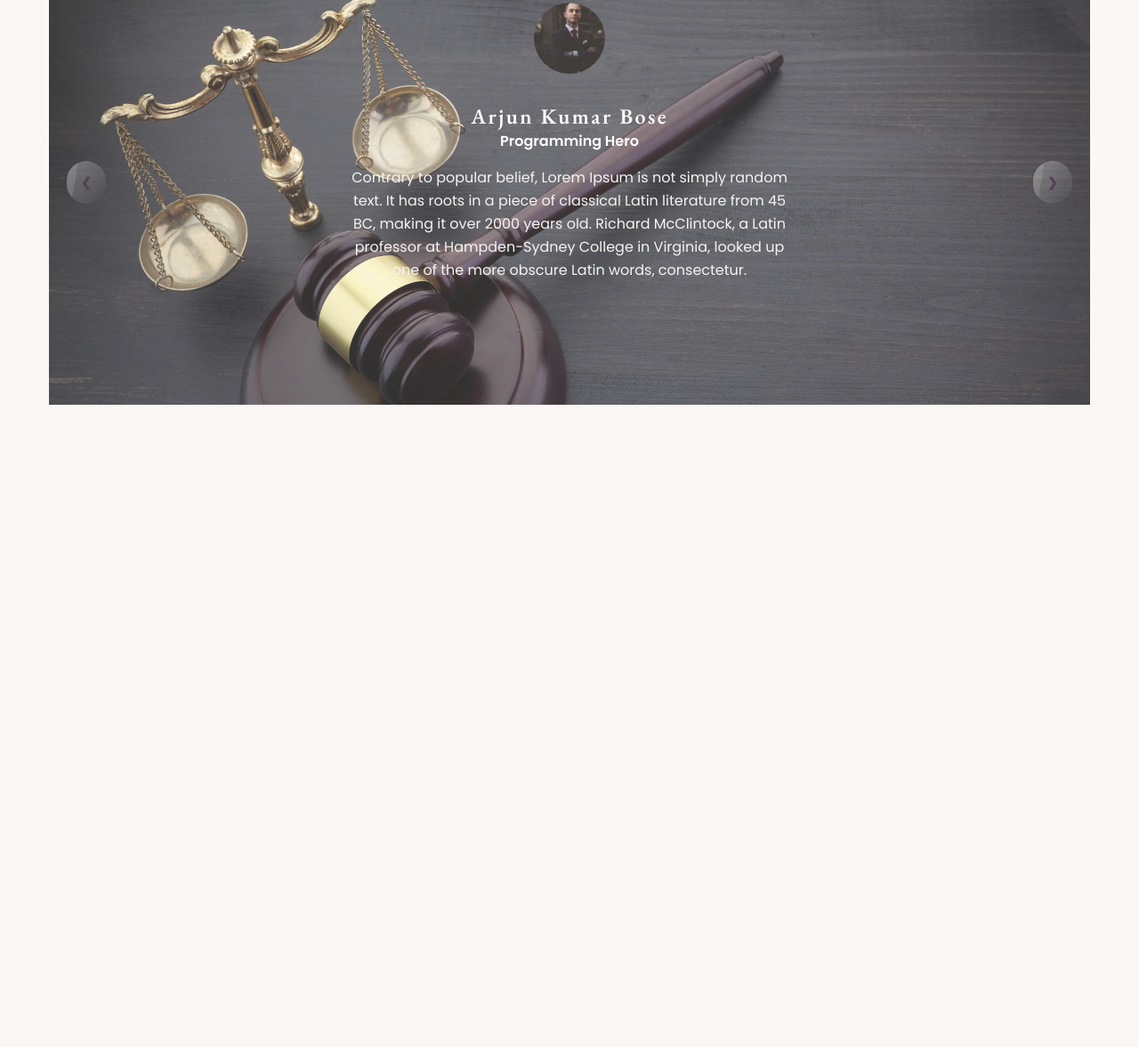
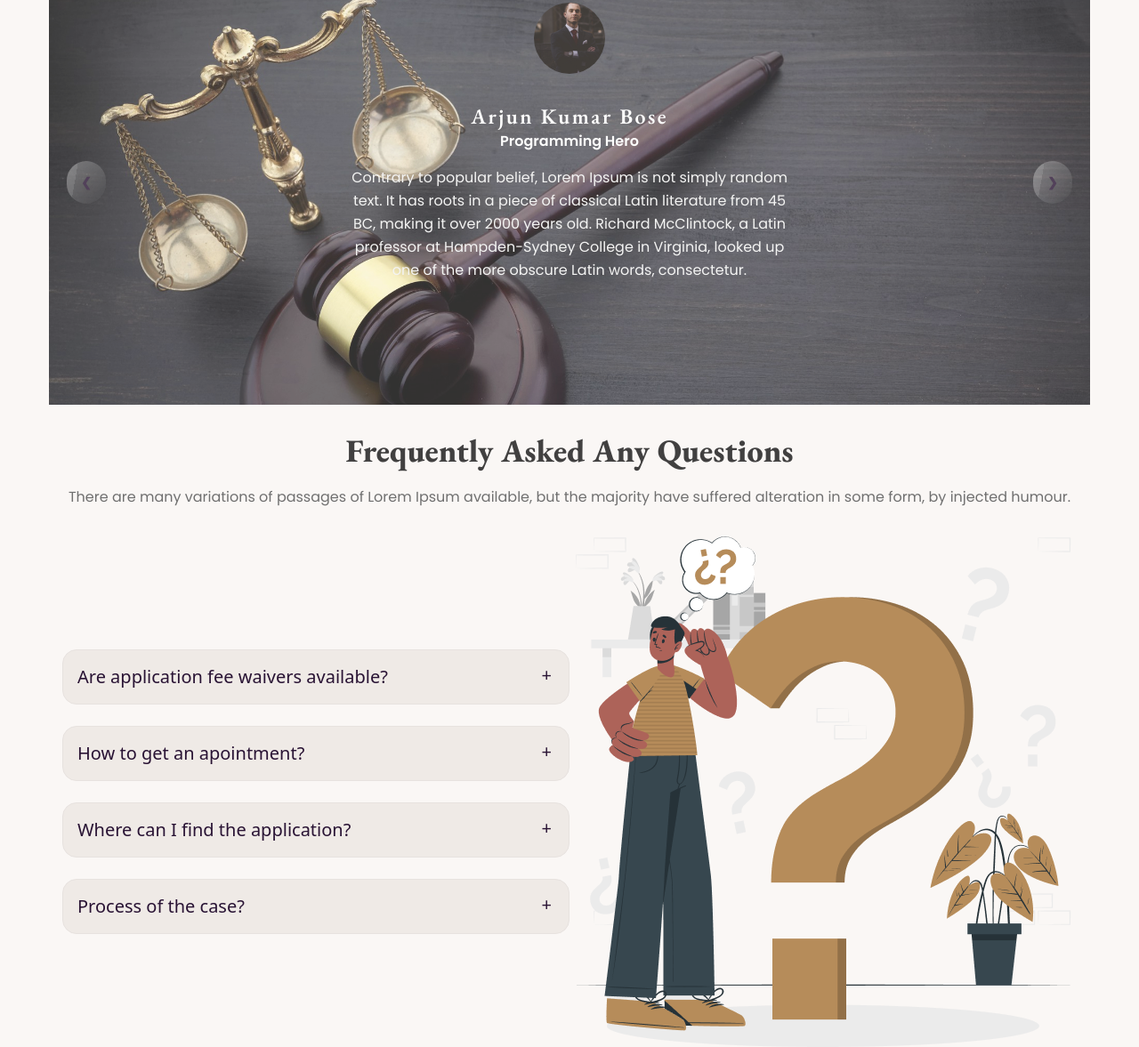
Before and after one commit to arjunkumarbose/Legal-Solutions-Website, a plain HTML site: page index.html in a window 1280 px wide. Shown: the part 1916-3093 px from the top of the page at 89% size. Before the commit the page ends 2371 px from the top, so only its background shows below. Drawn offline with nearby package versions, Linux system fonts and the light colour scheme.

Commit message:
v1.0.4
Completed: Frequently Asked Any Questions

```diff
--- a/index.html
+++ b/index.html
@@ -450,5 +450,92 @@
         </div>
       </div>
     </section>
+
+    <!-- FAQ -->
+    <section>
+      <div>
+        <div class="text-center pt-8 pb-8">
+          <h1 class="font-garamond text-[#414040] text-4xl font-extrabold">
+            Frequently Asked Any Questions
+          </h1>
+          <p class="font-poppins text-[#707070] pt-5">
+            There are many variations of passages of Lorem Ipsum available, but
+            the majority have suffered alteration in some form, by injected
+            humour.
+          </p>
+        </div>
+      </div>
+
+      <div class="grid grid-cols-1 lg:flex lg:justify-center lg:items-center">
+        <div>
+          <div
+            tabindex="0"
+            class="collapse collapse-plus border border-base-300 bg-base-200 lg:w-[570px]"
+          >
+            <div class="collapse-title text-xl font-medium">
+              Are application fee waivers available?
+            </div>
+            <div class="collapse-content">
+              <p>
+                There are many variations of passages of Lorem Ipsum available,
+                but the majority have suffered alteration in some form, by
+                injected humour.
+              </p>
+            </div>
+          </div>
+          <br />
+          <div
+            tabindex="0"
+            class="collapse collapse-plus border border-base-300 bg-base-200 lg:w-[570px]"
+          >
+            <div class="collapse-title text-xl font-medium">
+              How to get an apointment?
+            </div>
+            <div class="collapse-content">
+              <p>
+                There are many variations of passages of Lorem Ipsum available,
+                but the majority have suffered alteration in some form, by
+                injected humour.
+              </p>
+            </div>
+          </div>
+          <br />
+          <div
+            tabindex="0"
+            class="collapse collapse-plus border border-base-300 bg-base-200 lg:w-[570px]"
+          >
+            <div class="collapse-title text-xl font-medium">
+              Where can I find the application?
+            </div>
+            <div class="collapse-content">
+              <p>
+                There are many variations of passages of Lorem Ipsum available,
+                but the majority have suffered alteration in some form, by
+                injected humour.
+              </p>
+            </div>
+          </div>
+          <br />
+          <div
+            tabindex="0"
+            class="collapse collapse-plus border border-base-300 bg-base-200 lg:w-[570px]"
+          >
+            <div class="collapse-title text-xl font-medium">
+              Process of the case?
+            </div>
+            <div class="collapse-content">
+              <p>
+                There are many variations of passages of Lorem Ipsum available,
+                but the majority have suffered alteration in some form, by
+                injected humour.
+              </p>
+            </div>
+          </div>
+        </div>
+        <div class="pt-4 lg:pt-0">
+          <img src="images/faq.png" alt="" />
+        </div>
+      </div>
+    </section>
   </body>
 </html>
```
